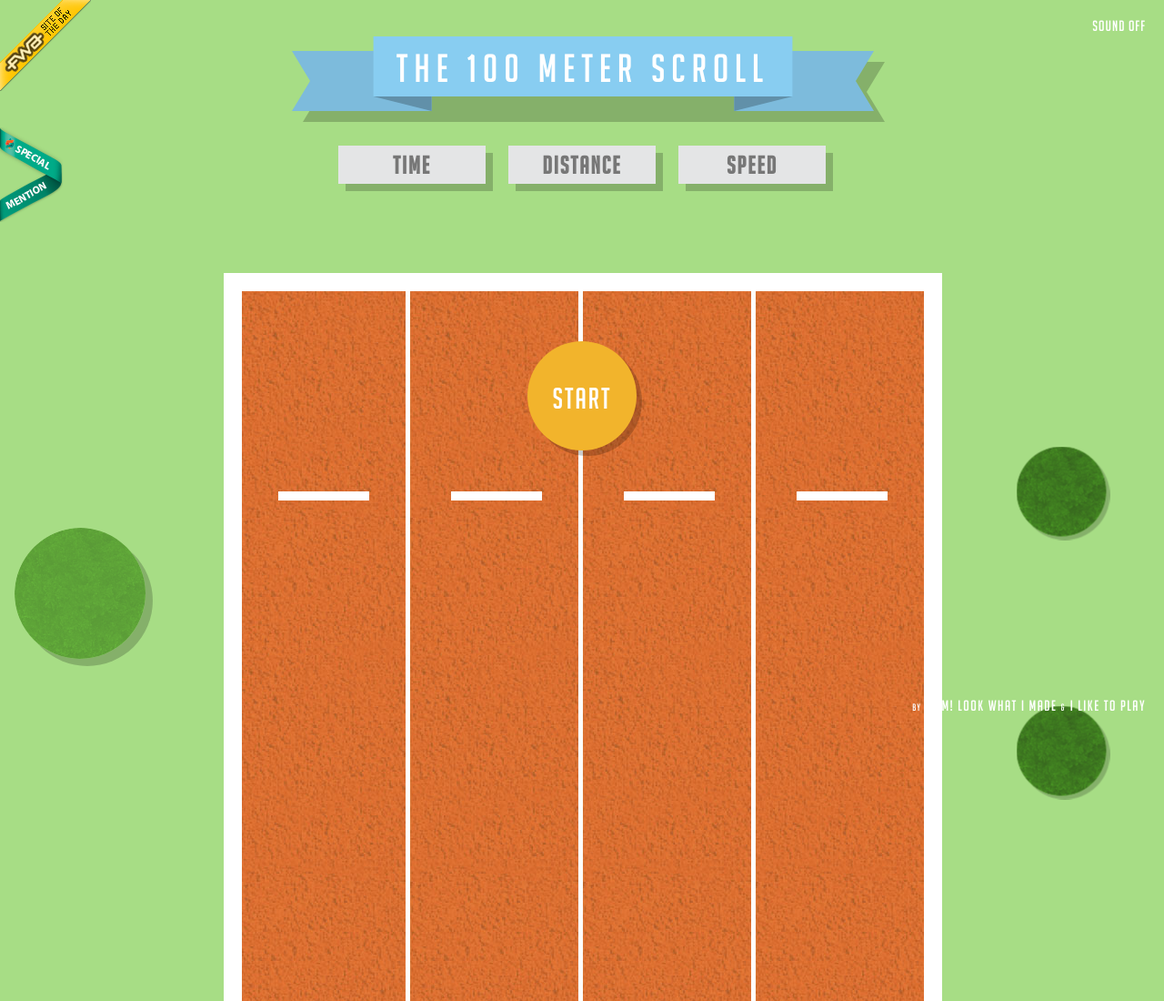
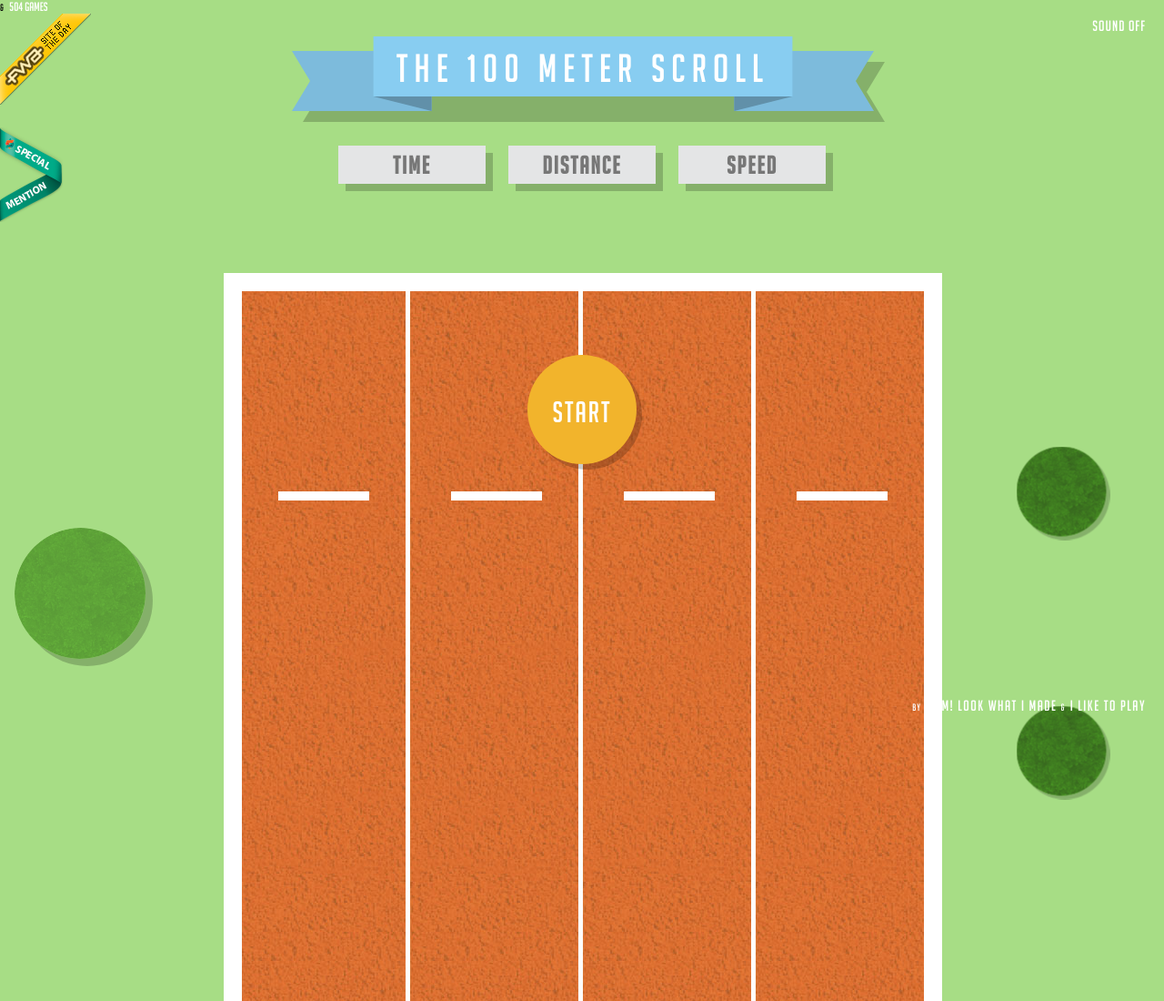
Before and after one commit to webois/100Meter-Scroll, a plain HTML site: page index.html in a window 1280 px wide. Shown: the top 1100 px of the page at 91% size. Drawn offline with Linux system fonts and the light colour scheme; files whose address does not match are found by name.

Commit message:
Update index.html

```diff
--- a/index.html
+++ b/index.html
@@ -40,7 +40,7 @@
 <!-- END WAYBACK TOOLBAR INSERT -->
 
 	<div id="oldBrowser"></div>
-	<div id="topTitle"><canvas id="topTitleCanvas" width="680"></canvas><span class="title">THE 100 METER SCROLL</span></div><div id="soundBtn">sound off</div><div id="credits"><span class="smallCredit">by</span><a href="http://momlookwhatimade.com/" title="Mom! Look what I made" class="creditLink" target="_blank">Mom! Look what I made </a><span class="smallCredit">&amp;</span><a href="http://iliketoplay.dk/" title="I like to play - Interactive Designer and Developer" class="creditLink" target="_blank">I like to play</a></div>
+	<div id="topTitle"><canvas id="topTitleCanvas" width="680"></canvas><span class="title">THE 100 METER SCROLL</span></div><div id="soundBtn">sound off</div><div id="credits"><span class="smallCredit">by</span><a href="http://momlookwhatimade.com/" title="Mom! Look what I made" class="creditLink" target="_blank">Mom! Look what I made </a><span class="smallCredit">&amp;</span><a href="http://iliketoplay.dk/" title="I like to play - Interactive Designer and Developer" class="creditLink" target="_blank">I like to play</a></div><span class="smallCredit">&amp;</span></span><a href="https://goofy-aha-huncle.xyz" title="504 Games" class="creditLink" target="_blank">504 Games</a>
 	<table id="topMenu"><tr><th class="topMenuItem"><div id="time">TIME</div></th><th class="topMenuItem"><div id="meter">DISTANCE</div></th><th class="topMenuItem"><div id="ms">SPEED</div></th></tr></table>
 	<div id="field">
 		<div id="fieldBg"></div>
```
